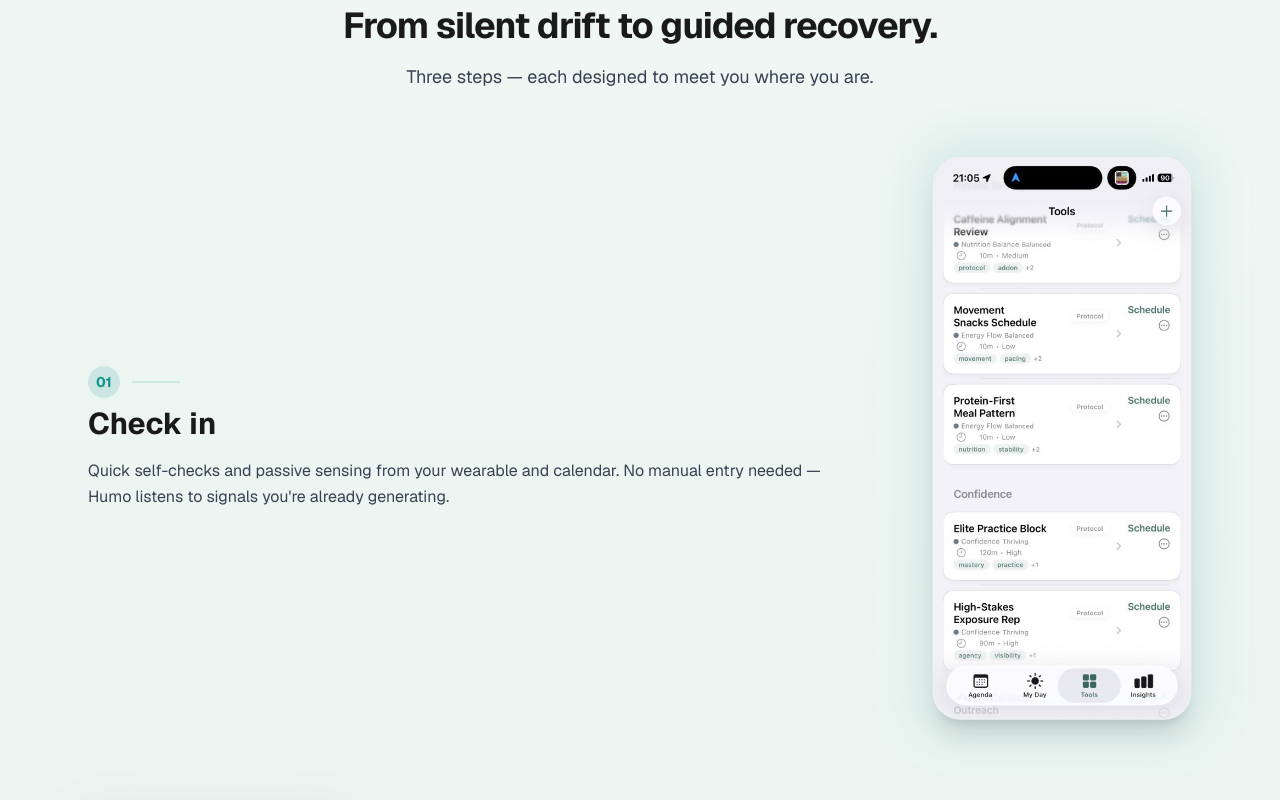
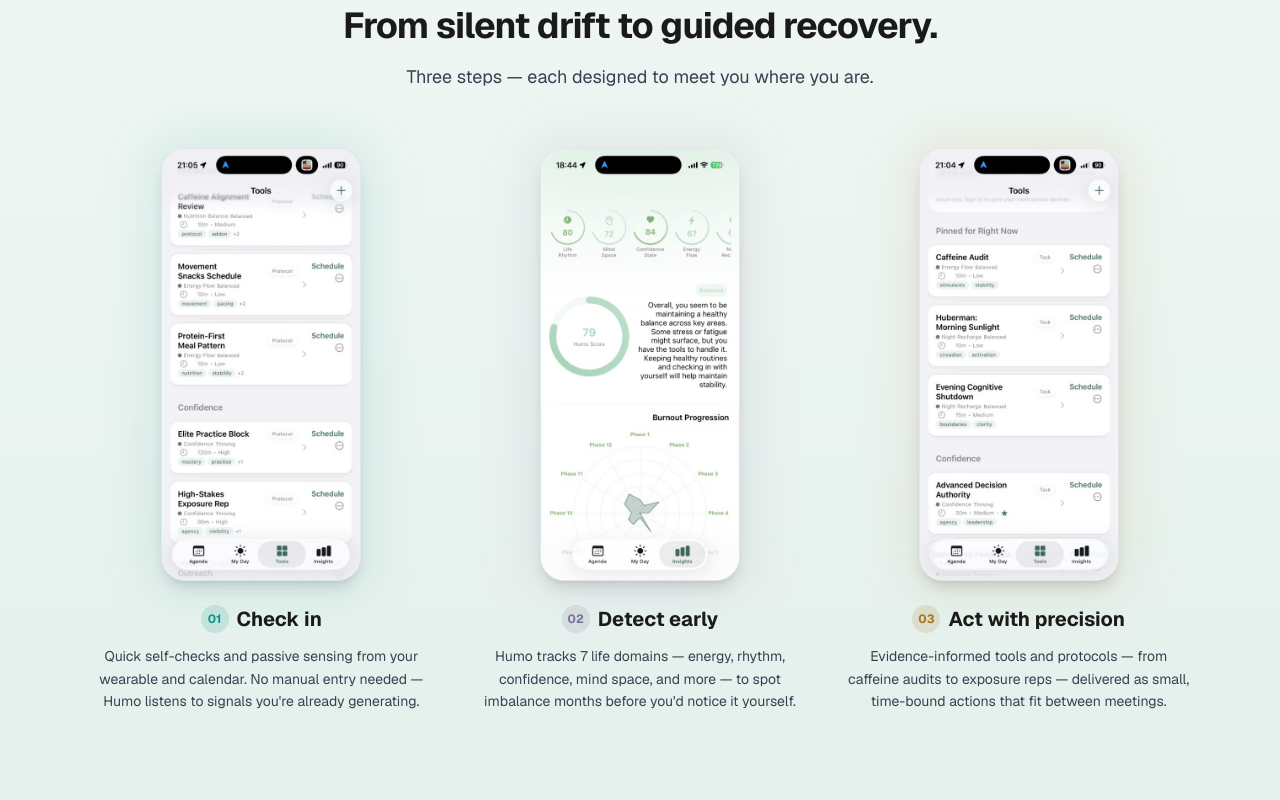
Before and after one commit to maxaskin/humo.health-newweb, a Next.js app: page / in a window 1280 px wide. Shown: the part 2200-3000 px from the top of the page. Built offline with nearby package versions, Linux system fonts and the light colour scheme.

Commit message:
Refactor HowItWorks component layout and styling; transition to a grid format for steps, adjust image dimensions, and enhance text presentation for improved readability and visual consistency.

```diff
--- a/src/components/HowItWorks.tsx
+++ b/src/components/HowItWorks.tsx
@@ -49,39 +49,33 @@
           </p>
         </div>
 
-        <div className="mt-16 space-y-20 md:space-y-28">
-          {steps.map((step, i) => (
-            <div
-              key={step.num}
-              className={`flex flex-col items-center gap-10 md:gap-16 ${
-                i % 2 === 0 ? "md:flex-row" : "md:flex-row-reverse"
-              }`}
-            >
-              <div className="flex-1">
-                <div className="flex items-center gap-3">
-                  <div className={`flex h-8 w-8 items-center justify-center rounded-full ${step.dotBg}`}>
-                    <span className={`text-sm font-bold ${step.numColor}`}>{step.num}</span>
-                  </div>
-                  <div className={`hidden h-0.5 w-12 rounded-full md:block ${step.dotBg}`} />
-                </div>
-                <h3 className="mt-2 text-2xl font-bold text-foreground md:text-3xl">
-                  {step.title}
-                </h3>
-                <p className="mt-4 text-base leading-relaxed text-muted">
-                  {step.desc}
-                </p>
-              </div>
-              <div className="relative w-full max-w-[260px] flex-shrink-0">
-                <div className={`absolute -inset-4 rounded-[2rem] ${step.glow} blur-xl`} aria-hidden="true" />
-                <div className="relative overflow-hidden rounded-[1.75rem] border border-border/50 bg-white shadow-xl">
+        <div className="mt-14 grid gap-8 md:grid-cols-3">
+          {steps.map((step) => (
+            <div key={step.num} className="flex flex-col items-center text-center">
+              <div className="relative mx-auto w-full max-w-[200px]">
+                <div className={`absolute -inset-3 rounded-[2rem] ${step.glow} blur-xl`} aria-hidden="true" />
+                <div className="relative overflow-hidden rounded-[1.5rem] border border-border/50 bg-white shadow-lg">
                   <Image
                     src={step.screenshot}
                     alt={step.alt}
-                    width={260}
-                    height={520}
+                    width={200}
+                    height={400}
                     className="h-auto w-full"
                   />
                 </div>
+              </div>
+              <div className="mt-6">
+                <div className="flex items-center justify-center gap-2">
+                  <div className={`flex h-7 w-7 items-center justify-center rounded-full ${step.dotBg}`}>
+                    <span className={`text-xs font-bold ${step.numColor}`}>{step.num}</span>
+                  </div>
+                  <h3 className="text-xl font-bold text-foreground">
+                    {step.title}
+                  </h3>
+                </div>
+                <p className="mt-3 text-sm leading-relaxed text-muted">
+                  {step.desc}
+                </p>
               </div>
             </div>
           ))}
```
